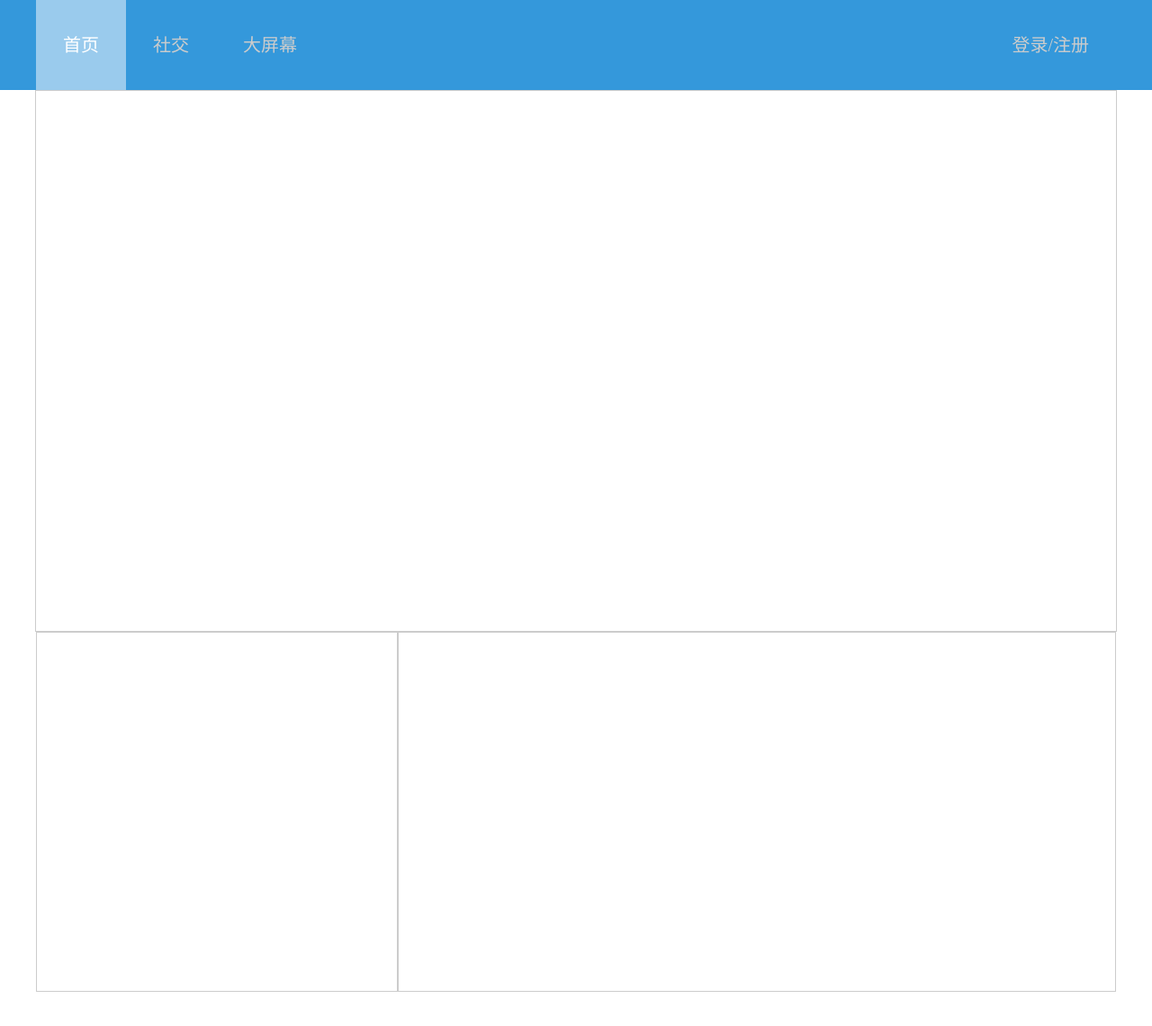
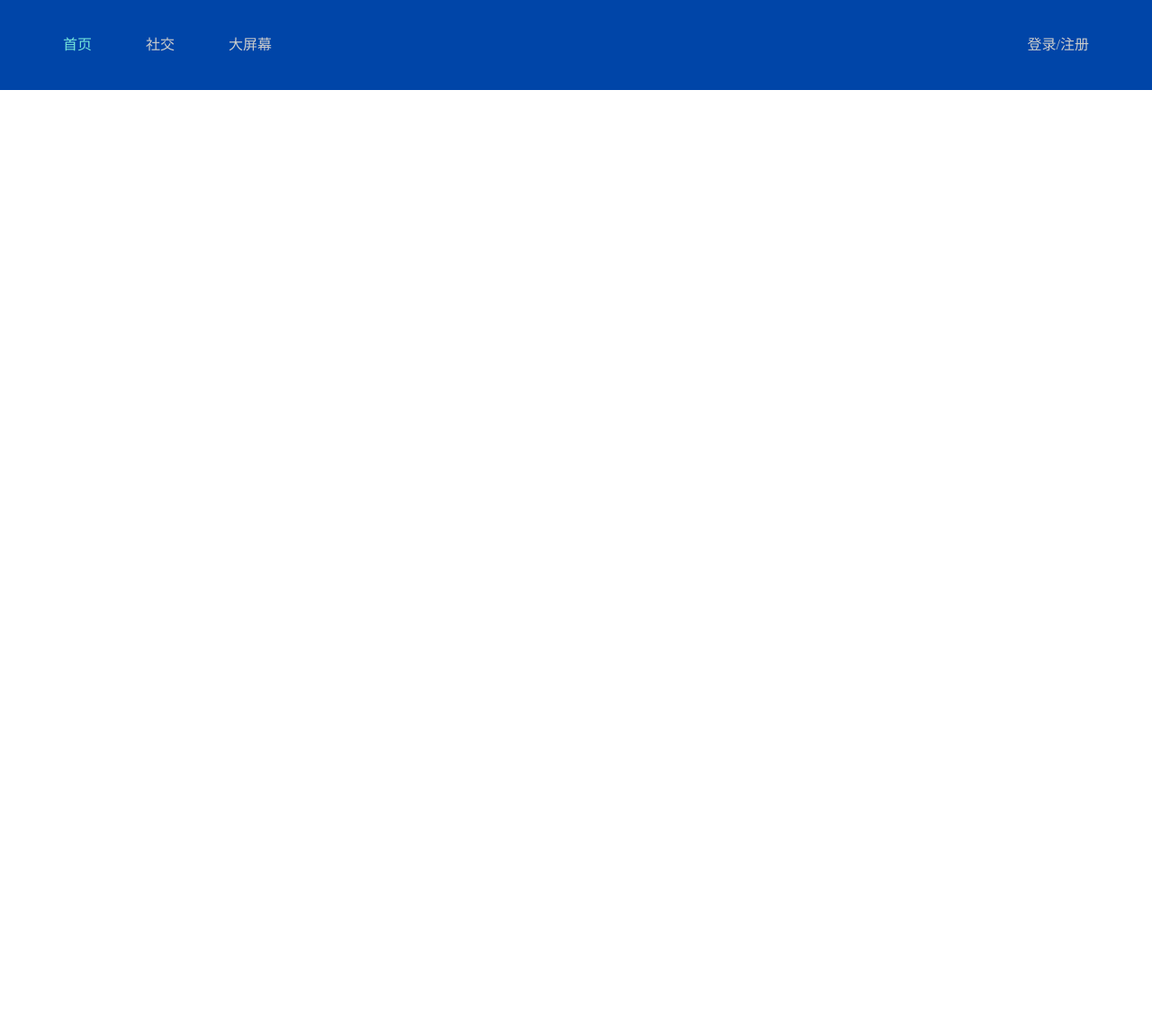
Before and after one commit to okamiss/cyrai-web, a React (Vite) app: page /home in a window 1280 px wide. Shown: the top 1140 px of the page at 90% size. Before the commit the page ends 1102 px from the top, so only its background shows below. Built offline with nearby package versions, Linux system fonts and the light colour scheme.

Commit message:
样式优化

```diff
--- a/src/assets/style/global.scss
+++ b/src/assets/style/global.scss
@@ -1,5 +1,5 @@
 :root {
-  --primary-color: #3498db;
+  --primary-color: #0045a8;
   --secondary-color: #2ecc71;
   --font-size-base: 16px;
   --container-width: 1200px;
@@ -15,3 +15,7 @@ $border-info: 1px solid #ccc;
   width: var(--container-width);
   margin: 0 auto;
 }
+
+::-webkit-scrollbar {
+  display: none;
+}
--- a/src/components/AppHeader/index.module.scss
+++ b/src/components/AppHeader/index.module.scss
@@ -1,4 +1,15 @@
-.header {
-    font-size: 20px;
-    color:$color
-  }
+.inactive {
+  position: relative;
+  top: 0px;
+  opacity: 0;
+  transition: all 0.5s ease 0s;
+  transform: translateY(-100%);
+}
+
+.active {
+  position: relative;
+  top: 0px;
+  opacity: 1;
+  transition: all 0.5s ease 0s;
+  transform: translateY(0px);
+}
--- a/src/components/AppHeader/index.tsx
+++ b/src/components/AppHeader/index.tsx
@@ -1,15 +1,17 @@
-import React, { Fragment, useState } from 'react'
+import React, { Fragment, useEffect, useState } from 'react'
 import { TinyColor } from '@ctrl/tinycolor'
 import { Button, ConfigProvider, Dropdown, Form, Input, Modal, message } from 'antd'
 import { headerLinks } from '@/common/local-data'
 import { NavLink, useNavigate } from 'react-router-dom'
 import { useDispatch, useSelector } from 'react-redux'
-// import styles  from './index.module.scss'
+
 import { HeaderWrapper } from './style'
 import { userRegister, userLogin } from '@/apis/user'
 import { logout, saveLoginInfo } from '@/store/reducers/user'
 
 import type { FormProps, MenuProps } from 'antd'
+
+import styles from './index.module.scss'
 
 const colors1 = ['#6253E1', '#04BEFE']
 const colors2 = ['#40e495', '#30dd8a', '#2bb673']
@@ -38,6 +40,31 @@ const AppHeader: React.FC = () => {
   const [form] = Form.useForm()
 
   const navigateTo = useNavigate()
+
+  const [scrollDirection, setScrollDirection] = useState('')
+  const [lastScrollTop, setLastScrollTop] = useState(0)
+
+  useEffect(() => {
+    const handleScroll = () => {
+      const currentScrollTop = window.pageYOffset || document.documentElement.scrollTop
+      console.log(currentScrollTop, lastScrollTop, 'currentScrollTop')
+
+      if (!currentScrollTop) {
+        setScrollDirection('')
+      } else if (currentScrollTop > lastScrollTop) {
+        setScrollDirection('down')
+      } else if (currentScrollTop < lastScrollTop) {
+        setScrollDirection('up')
+      }
+      setLastScrollTop(currentScrollTop)
+    }
+
+    window.addEventListener('scroll', handleScroll)
+
+    return () => {
+      window.removeEventListener('scroll', handleScroll)
+    }
+  }, [lastScrollTop])
 
   const items: MenuProps['items'] = [
     {
@@ -116,7 +143,15 @@ const AppHeader: React.FC = () => {
     <Fragment>
       {contextHolder}
       {contextHolder2}
-      <HeaderWrapper>
+      <HeaderWrapper
+        className={`${
+          scrollDirection === 'up'
+            ? styles.active
+            : scrollDirection === 'down'
+            ? styles.inactive
+            : ''
+        }`}
+      >
         <div className="content">
           <div className="select-list">
             {headerLinks.map((item, index) => {
--- a/src/components/AppHeader/style.ts
+++ b/src/components/AppHeader/style.ts
@@ -25,14 +25,14 @@ export const HeaderWrapper = styled.div`
           display: block;
           padding: 0 30px;
           color: #ccc;
-          font-size: 20px;
+          font-size: 16px;
           text-decoration: none;
           cursor: pointer;
         }
         &:hover a,
         a.active {
-          color: #fff;
-          background: rgba(255, 255, 255, 0.5);
+          color: #75e6db;
+          /* background: rgba(255, 255, 255, 0.5); */
         }
       }
     }
--- a/src/pages/home/index.tsx
+++ b/src/pages/home/index.tsx
@@ -1,15 +1,11 @@
 import React, { Fragment } from 'react'
 
-import { BannerBox, ListBox } from './style'
+import { Section } from './style'
 
 export default function Home() {
   return (
     <Fragment>
-      <BannerBox className="border-box"></BannerBox>
-      <ListBox className='mt-20'>
-        <div className="list-left border-box"></div>
-        <div className="list-right border-box"></div>
-      </ListBox>
+      <Section></Section>
     </Fragment>
   )
 }
--- a/src/pages/home/style.ts
+++ b/src/pages/home/style.ts
@@ -1,20 +1,5 @@
 import styled from 'styled-components'
 
-export const BannerBox = styled.div`
-  width: var(--container-width);
-  margin: 0 auto;
-  height: 600px;
+export const Section = styled.div`
+  height: 1500px;
 `
-export const ListBox = styled.div`
-  width: var(--container-width);
-  margin: 0 auto;
-  height: 600px;
-  display: flex;
-  height: 400px;
-  .list-left {
-    width: 400px;
-  }
-  .list-right {
-    flex: 1;
-  }
-`
```
